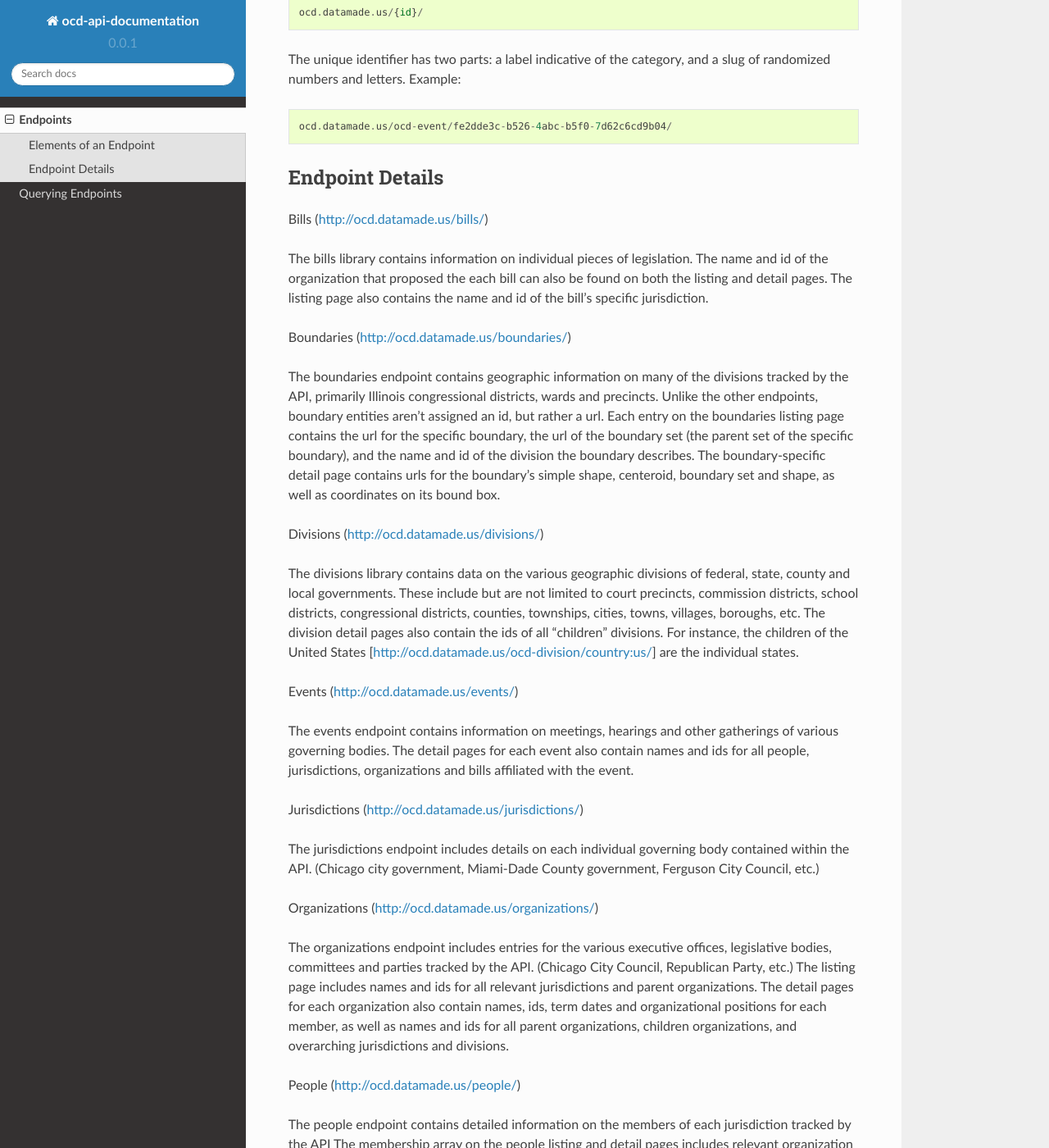
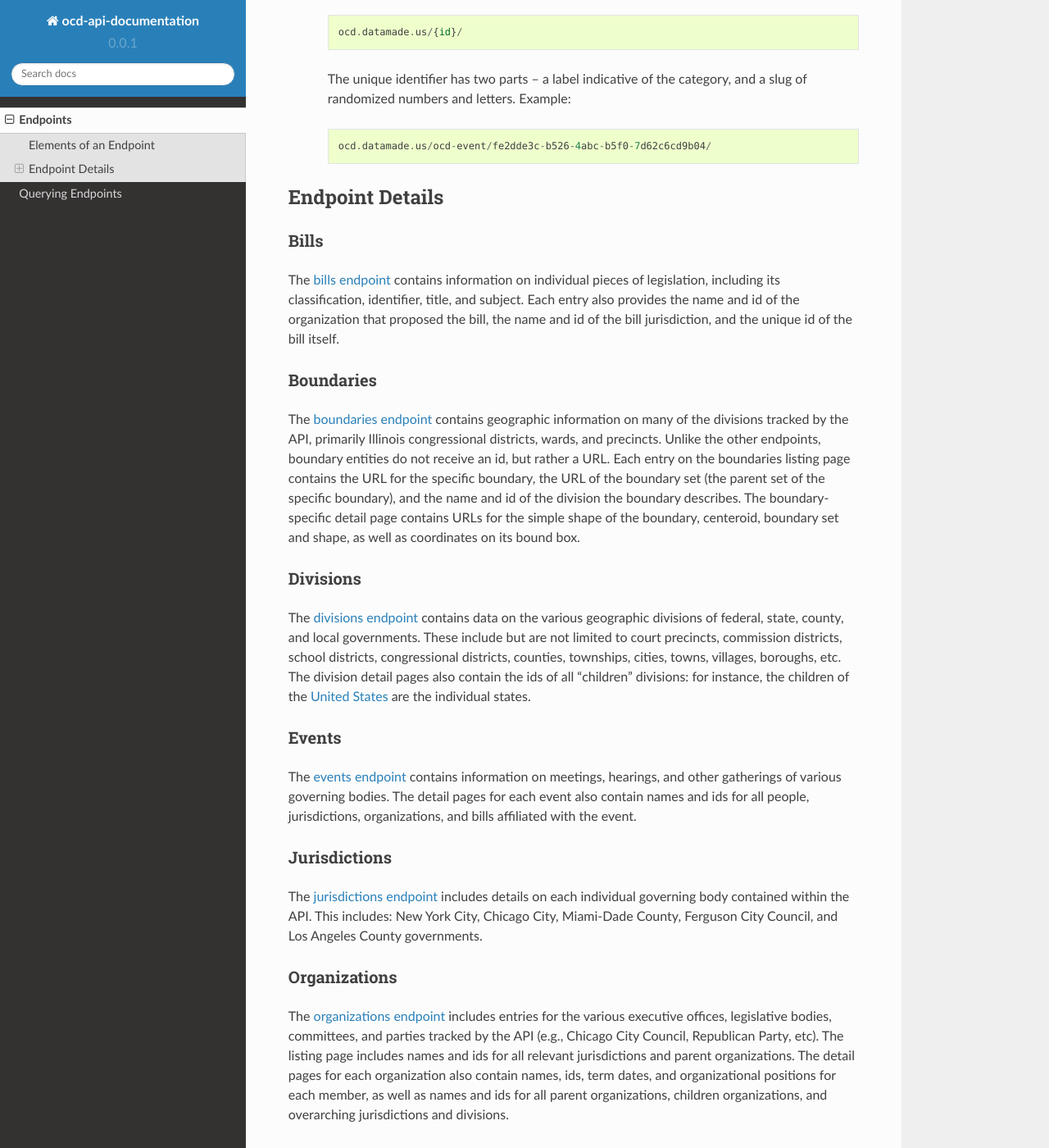
Before and after one commit to datamade/ocd-api-documentation, a Sphinx documentation site: the page built from docs/endpoints.rst, in a window 1280 px wide and 1400 px high, scrolled down 955 px. Shown: the whole window at 82% size. Built offline with Sphinx 7.4.7 and the Read the Docs theme 2.0.0, drawn with Linux system fonts in a browser that asks for light colours; some of the changed text lies outside the part shown.

Commit message:
Add explanation of endpoints

```diff
--- a/docs/endpoints.rst
+++ b/docs/endpoints.rst
@@ -3,85 +3,93 @@
 
 The API contains eight different types of civic data. A unique endpoint represents each category:
 
-* bills
+  * bills
 
-* boundaries
+  * boundaries
 
-* divisions
+  * divisions
 
-* events
+  * events
 
-* jurisdictions
+  * jurisdictions
 
-* organizations
+  * organizations
 
-* people
+  * people
 
-* votes
+  * votes
 
 Independently filterable and searchable, the endpoints organize individual entries, each receiving a unique id. Displaying an entry reveals detailed information about a specified instance of civic data.
 
 Elements of an Endpoint
 ~~~~~~~~~~~~~~~~~~~~~~~
 
-Each endpoint has two parts: (1) the listing pages, which contain general information on each entity, and (2) the detail pages, which contain all available data on a given entity. Some entries also contain the names and ids of related entities stored in different endpoints.
+Each endpoint has two parts: (1) the **listing pages**, which contain general information on each entity, and (2) the **detail pages**, which contain all available data on a given entity. Some entries also contain the names and ids of related entities stored in different endpoints.
 
-a. To access the listing page for a given endpoint, enter the following URL:
+    i. **Listing Page.** To access the listing page for a given endpoint, enter the following URL:
 
-::
+      ::
 
-    ocd.datamade.us/{end_point_name}/
+          ocd.datamade.us/{end_point_name}/
 
-The endpoint name should be one of the following categories listed above. Example:
+      The endpoint name should be one of the following categories listed above. Example:
 
-::
+      ::
 
-    ocd.datamade.us/events
+          ocd.datamade.us/events
 
-b. Each entity displayed on the listing page is assigned a unique id that can be used to access the entity’s detail page. To access a detail page, enter the following URL:
+    ii. **Detail Page.** The listing page displays a collection of entries, and each entry receives a unique id that makes possible the entity detail page. To access a detail page, enter the following URL:
 
-::
+      ::
 
-    ocd.datamade.us/{id}/
+          ocd.datamade.us/{id}/
 
-The unique identifier has two parts: a label indicative of the category, and a slug of randomized numbers and letters. Example:
+      The unique identifier has two parts – a label indicative of the category, and a slug of randomized numbers and letters. Example:
 
-::
+      ::
 
-    ocd.datamade.us/ocd-event/fe2dde3c-b526-4abc-b5f0-7d62c6cd9b04/
+          ocd.datamade.us/ocd-event/fe2dde3c-b526-4abc-b5f0-7d62c6cd9b04/
 
 
 Endpoint Details
 ~~~~~~~~~~~~~~~~
 
-Bills (http://ocd.datamade.us/bills/)
+Bills
+#####
 
-The bills library contains information on individual pieces of legislation. The name and id of the organization that proposed the each bill can also be found on both the listing and detail pages. The listing page also contains the name and id of the bill’s specific jurisdiction.
+The `bills endpoint <http://ocd.datamade.us/bills/>`_ contains information on individual pieces of legislation, including its classification, identifier, title, and subject. Each entry also provides the name and id of the organization that proposed the bill, the name and id of the bill jurisdiction, and the unique id of the bill itself.
 
-Boundaries (http://ocd.datamade.us/boundaries/)
+Boundaries
+##########
 
-The boundaries endpoint contains geographic information on many of the divisions tracked by the API, primarily Illinois congressional districts, wards and precincts. Unlike the other endpoints, boundary entities aren’t assigned an id, but rather a url. Each entry on the boundaries listing page contains the url for the specific boundary, the url of the boundary set (the parent set of the specific boundary), and the name and id of the division the boundary describes. The boundary-specific detail page contains urls for the boundary’s simple shape, centeroid, boundary set and shape, as well as coordinates on its bound box.
+The `boundaries endpoint <http://ocd.datamade.us/boundaries/>`_ contains geographic information on many of the divisions tracked by the API, primarily Illinois congressional districts, wards, and precincts. Unlike the other endpoints, boundary entities do not receive an id, but rather a URL. Each entry on the boundaries listing page contains the URL for the specific boundary, the URL of the boundary set (the parent set of the specific boundary), and the name and id of the division the boundary describes. The boundary-specific detail page contains URLs for the simple shape of the boundary, centeroid, boundary set and shape, as well as coordinates on its bound box.
 
-Divisions (http://ocd.datamade.us/divisions/)
+Divisions
+#########
 
-The divisions library contains data on the various geographic divisions of federal, state, county and local governments. These include but are not limited to court precincts, commission districts, school districts, congressional districts, counties, townships, cities, towns, villages, boroughs, etc. The division detail pages also contain the ids of all “children” divisions. For instance, the children of the United States [http://ocd.datamade.us/ocd-division/country:us/] are the individual states.
+The `divisions endpoint <http://ocd.datamade.us/divisions/>`_ contains data on the various geographic divisions of federal, state, county, and local governments. These include but are not limited to court precincts, commission districts, school districts, congressional districts, counties, townships, cities, towns, villages, boroughs, etc. The division detail pages also contain the ids of all “children” divisions: for instance, the children of the `United States <http://ocd.datamade.us/ocd-division/country:us/>`_ are the individual states.
 
-Events (http://ocd.datamade.us/events/)
+Events
+######
 
-The events endpoint contains information on meetings, hearings and other gatherings of various governing bodies. The detail pages for each event also contain names and ids for all people, jurisdictions, organizations and bills affiliated with the event.
+The `events endpoint <http://ocd.datamade.us/events/>`_ contains information on meetings, hearings, and other gatherings of various governing bodies. The detail pages for each event also contain names and ids for all people, jurisdictions, organizations, and bills affiliated with the event.
 
-Jurisdictions (http://ocd.datamade.us/jurisdictions/)
+Jurisdictions
+#############
 
-The jurisdictions endpoint includes details on each individual governing body contained within the API. (Chicago city government, Miami-Dade County government, Ferguson City Council, etc.)
+The `jurisdictions endpoint <http://ocd.datamade.us/jurisdictions/>`_ includes details on each individual governing body contained within the API. This includes: New York City, Chicago City, Miami-Dade County, Ferguson City Council, and Los Angeles County governments.
 
-Organizations (http://ocd.datamade.us/organizations/)
+Organizations
+#############
 
-The organizations endpoint includes entries for the various executive offices, legislative bodies, committees and parties tracked by the API. (Chicago City Council, Republican Party, etc.) The listing page includes names and ids for all relevant jurisdictions and parent organizations. The detail pages for each organization also contain names, ids, term dates and organizational positions for each member, as well as names and ids for all parent organizations, children organizations, and overarching jurisdictions and divisions.
+The `organizations endpoint <http://ocd.datamade.us/organizations/>`_ includes entries for the various executive offices, legislative bodies, committees, and parties tracked by the API (e.g., Chicago City Council, Republican Party, etc). The listing page includes names and ids for all relevant jurisdictions and parent organizations. The detail pages for each organization also contain names, ids, term dates, and organizational positions for each member, as well as names and ids for all parent organizations, children organizations, and overarching jurisdictions and divisions.
 
-People (http://ocd.datamade.us/people/)
+People
+######
 
-The people endpoint contains detailed information on the members of each jurisdiction tracked by the API The membership array on the people listing and detail pages includes relevant organization and jurisdiction names and ids.
+The `people endpoint <http://ocd.datamade.us/people/>`_ contains detailed information on the members of each jurisdiction tracked by the API. The membership array on the people listing and detail pages includes relevant organization and jurisdiction names and ids.
 
-Votes (http://ocd.datamade.us/votes/)
+Votes
+#####
 
-The votes endpoint contains information about every motion made on every piece of legislation within each jurisdiction tracked by the OCD API. The listing and detail pages within the votes endpoint also contain the name and id of the bill being voted on, and the organization conducting the vote. The detail page for each vote also lists the name and id of every voter and how they voted.
+The `votes endpoint <http://ocd.datamade.us/votes/>`_ contains information about every motion made on every piece of legislation within each jurisdiction tracked by the OCD API. The listing and detail pages within the votes endpoint also contain the name and id of the bill being voted on, and the organization conducting the vote. The detail page for each vote also lists the name and id of every voter and how they voted.
```
